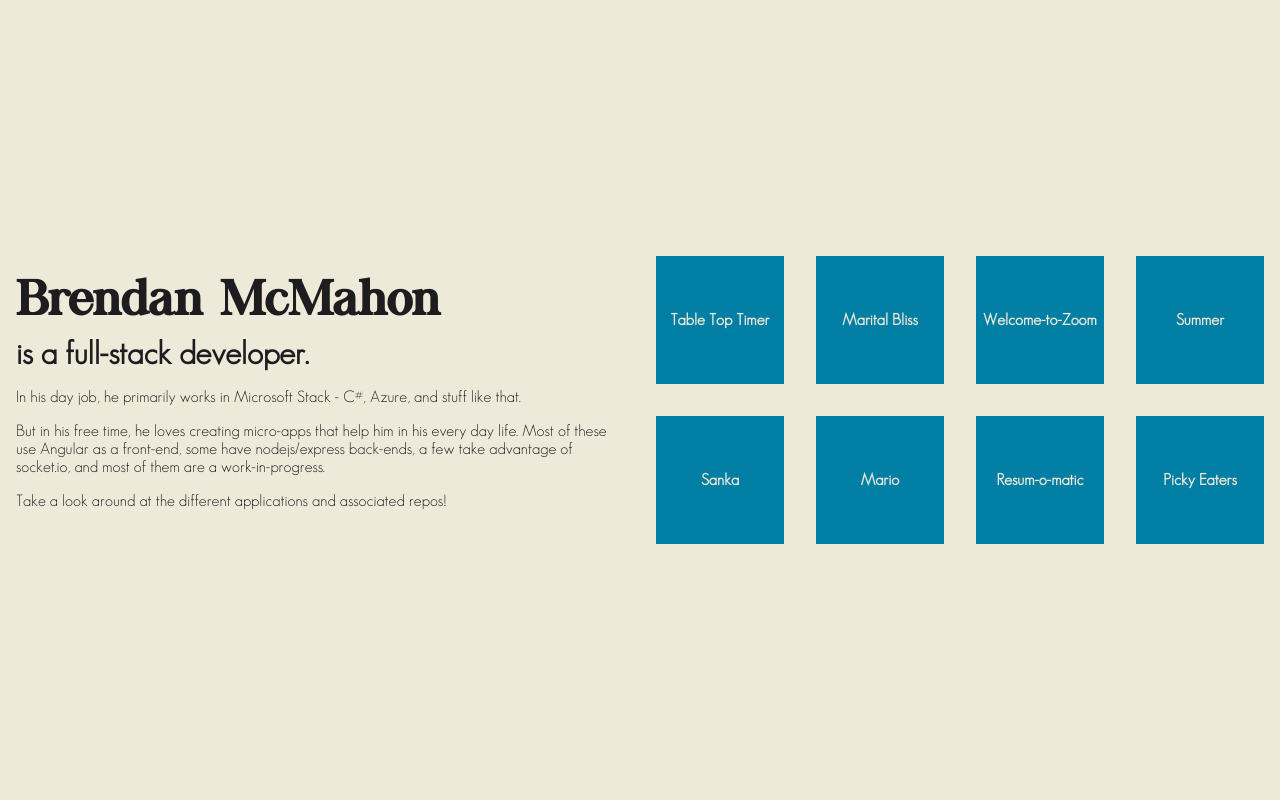
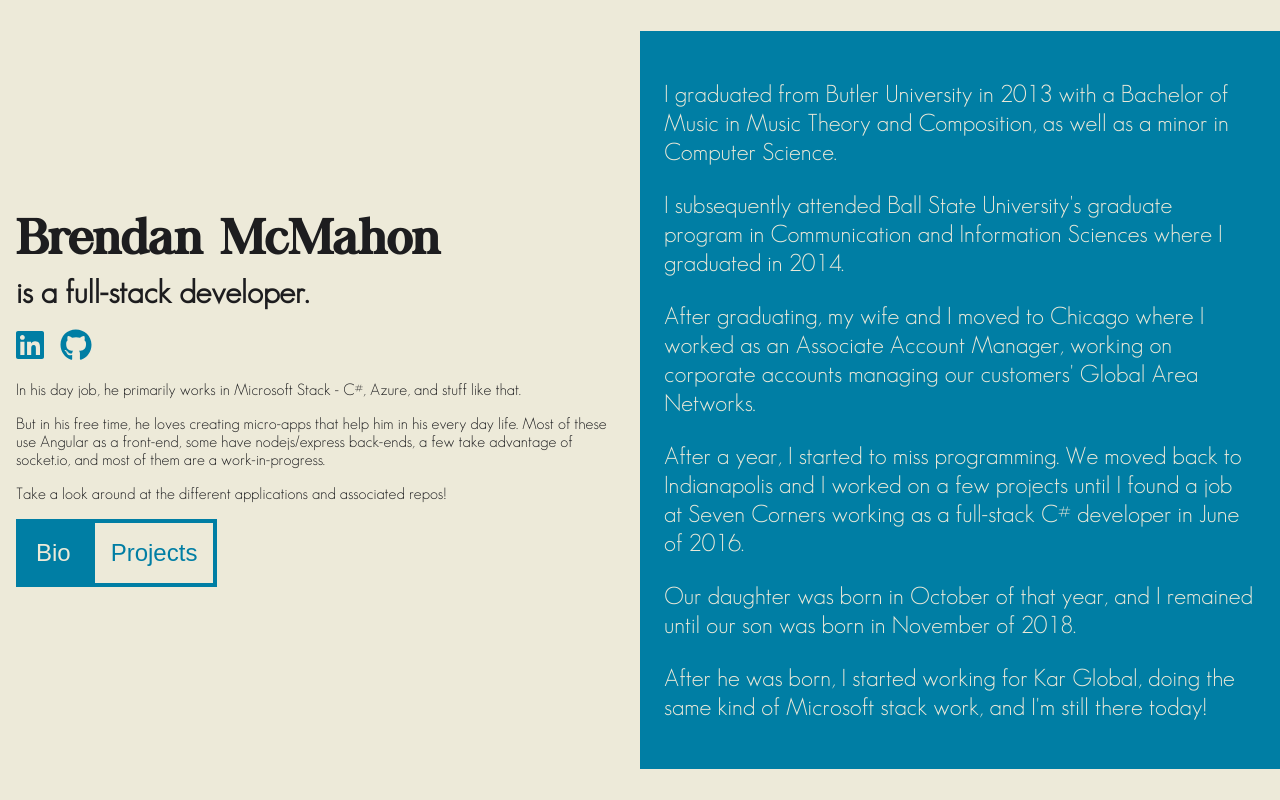
Before and after one commit to brendan-mcmahon/portfolio, an Angular app: page / in a window 1280 px wide. Built offline with nearby package versions, Linux system fonts and the light colour scheme.

Commit message:
added bio

```diff
--- a/package.json
+++ b/package.json
@@ -21,6 +21,7 @@
     "@angular/router": "~10.2.0",
     "@fortawesome/angular-fontawesome": "^0.7.0",
     "@fortawesome/fontawesome-svg-core": "^1.2.28",
+    "@fortawesome/free-brands-svg-icons": "^5.13.0",
     "@fortawesome/free-solid-svg-icons": "^5.13.0",
     "express": "^4.17.1",
     "rxjs": "~6.6.0",
--- a/src/app/app.module.ts
+++ b/src/app/app.module.ts
@@ -11,6 +11,7 @@ import { Projects2Component } from './projects2/projects2.component';
 import { Project2Component } from './projects2/project2/project2.component';
 import { FontAwesomeModule } from '@fortawesome/angular-fontawesome';
 import { CommonModule } from '@angular/common';
+import { BioComponent } from './bio/bio.component';
 
 @NgModule({
   declarations: [
@@ -20,7 +21,8 @@ import { CommonModule } from '@angular/common';
     HomeComponent,
     Home2Component,
     Projects2Component,
-    Project2Component
+    Project2Component,
+    BioComponent
   ],
   imports: [
     BrowserModule,
--- /dev/null
+++ b/src/app/bio/bio.component.html
@@ -0,0 +1,8 @@
+<div class="bio">
+  <p>I graduated from Butler University in 2013 with a Bachelor of Music in Music Theory and Composition, as well as a minor in Computer Science.</p>
+  <p>I subsequently attended Ball State University's graduate program in Communication and Information Sciences where I graduated in 2014.</p>
+  <p>After graduating, my wife and I moved to Chicago where I worked as an Associate Account Manager, working on corporate accounts managing our customers' Global Area Networks.</p>
+  <p>After a year, I started to miss programming. We moved back to Indianapolis and I worked on a few projects until I found a job at Seven Corners working as a full-stack C# developer in June of 2016.</p>
+  <p>Our daughter was born in October of that year, and I remained until our son was born in November of 2018.</p>
+  <p>After he was born, I started working for Kar Global, doing the same kind of Microsoft stack work, and I'm still there today!</p>
+</div>
--- /dev/null
+++ b/src/app/bio/bio.component.scss
@@ -0,0 +1,9 @@
+@import '../../colors.scss';
+
+.bio {
+  background-color: $cg-blue;
+  color: $eggshell;
+  padding: 24px;
+  font-size: 1.5rem;
+  // height: 100vh;
+}
--- /dev/null
+++ b/src/app/bio/bio.component.ts
@@ -0,0 +1,15 @@
+import { Component, OnInit } from '@angular/core';
+
+@Component({
+  selector: 'app-bio',
+  templateUrl: './bio.component.html',
+  styleUrls: ['./bio.component.scss']
+})
+export class BioComponent implements OnInit {
+
+  constructor() { }
+
+  ngOnInit(): void {
+  }
+
+}
--- a/src/app/home2/home2.component.html
+++ b/src/app/home2/home2.component.html
@@ -1,12 +1,21 @@
 <div class="container">
   <div class="title">
-    <h1>Brendan McMahon</h1>
+  <h1>Brendan McMahon</h1>
     <h3>is a full-stack developer.</h3>
+    <div class="social-icons">
+      <a href="https://www.linkedin.com/in/brendanmcmahon2/"  target="_blank"><fa-icon [icon]="linkedIn"></fa-icon></a>
+      <a href="https://github.com/brendan-mcmahon"  target="_blank"><fa-icon [icon]="gitHub"></fa-icon></a>
+    </div>
     <p>In his day job, he primarily works in Microsoft Stack - C#, Azure, and stuff like that.</p>
     <p>But in his free time, he loves creating micro-apps that help him in his every day life. Most of these use Angular as a front-end, some have nodejs/express back-ends, a few take advantage of socket.io, and most of them are a work-in-progress. </p>
     <p>Take a look around at the different applications and associated repos!</p>
+    <div class="buttons">
+      <button (click)="section = 'bio'" [ngClass]="{'active': section === 'bio'}">Bio</button>
+      <button (click)="section = 'projects'" [ngClass]="{'active': section === 'projects'}">Projects</button>
+    </div>
   </div>
   <div class="content-area">
-    <app-projects2></app-projects2>
+    <app-projects2 *ngIf="section === 'projects'"></app-projects2>
+    <app-bio *ngIf="section === 'bio'"></app-bio>
   </div>
 </div>
--- a/src/app/home2/home2.component.scss
+++ b/src/app/home2/home2.component.scss
@@ -1,3 +1,5 @@
+@import '../../colors.scss';
+
 .container {
   height: 100vh;
   display: grid;
@@ -12,6 +14,30 @@
     h1, h2, h3 {
       margin: 0;
     }
+    .social-icons {
+      display: flex;
+      font-size: 2rem;
+      margin-top: 16px;
+      a {
+        margin-right: 16px;
+        color: $cg-blue;
+      }
+    }
+    .buttons {
+      button {
+        outline: none;
+        padding: 16px;
+        color: $cg-blue;
+        background-color: $eggshell;
+        border: solid $cg-blue 4px;
+        font-size: 1.5rem;
+      }
+      .active {
+        background-color: $cg-blue;
+        color: $eggshell;
+
+      }
+    }
   }
   .content-area {
     grid-area: content;
@@ -23,5 +49,19 @@
     display: flex;
     flex-direction: column;
     text-align: center;
+    justify-content: center;
+    margin-top: 48px;
+    .social-icons {
+      justify-content: center;
+    }
   }
 }
+
+@media only screen and (max-width: 823px) {
+  .container {
+    display: flex;
+    flex-direction: column;
+    text-align: center;
+    justify-content: flex-start;
+  }
+}
--- a/src/app/home2/home2.component.ts
+++ b/src/app/home2/home2.component.ts
@@ -1,4 +1,5 @@
 import { Component, OnInit } from '@angular/core';
+import { faLinkedin, faGithub } from '@fortawesome/free-brands-svg-icons';
 
 @Component({
   selector: 'app-home2',
@@ -6,6 +7,9 @@ import { Component, OnInit } from '@angular/core';
   styleUrls: ['./home2.component.scss']
 })
 export class Home2Component implements OnInit {
+  section = 'bio'
+  linkedIn = faLinkedin;
+  gitHub = faGithub;
 
   constructor() { }
 
--- a/src/app/projects2/project2/project2.component.scss
+++ b/src/app/projects2/project2/project2.component.scss
@@ -5,6 +5,9 @@
   padding: 0px 16px;
   height: 100vh;
   color: $eggshell;
+  display: flex;
+  flex-direction: column;
+  justify-content: center;
   .header {
     display: flex;
     justify-content: space-between;
--- a/src/styles2.scss
+++ b/src/styles2.scss
@@ -18,7 +18,7 @@ h2, h3 {
   font-size: 2rem;
 }
 
-p {
+p, div {
   font-family: geo;
 }
 
```
Also changed, not shown: 2 other files (tests, documents, lock files or other folders).
